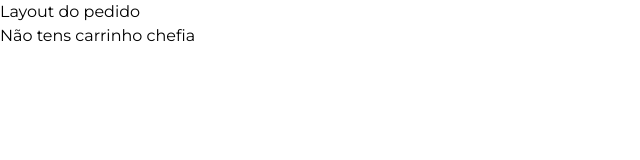
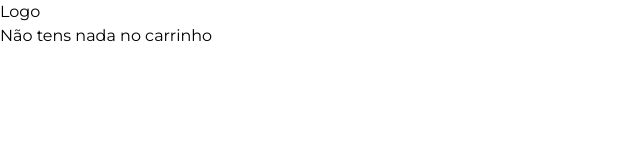
Before and after one commit to KevinADemetro/cerberus, a Next.js app: page /carrinho in a window 1280 px wide. Shown: the top 160 px of the page, without its empty margins (0-640 px from the left). Built offline with nearby package versions, Linux system fonts and the light colour scheme; no server answers; the database is empty.

Commit message:
ajusta imagens

```diff
--- a/package.json
+++ b/package.json
@@ -4,6 +4,7 @@
   "private": true,
   "scripts": {
     "dev": "next dev",
+    "lan": "npm run dev -- --hostname 0.0.0.0",
     "build": "next build",
     "start": "next start",
     "lint": "next lint",
--- a/src/app/(pedido)/carrinho/page.tsx
+++ b/src/app/(pedido)/carrinho/page.tsx
@@ -37,7 +37,7 @@ async function Page() {
           </div>
         </>
       ) : (
-        <p>Não tens carrinho chefia</p>
+        <p>Não tens nada no carrinho</p>
       )}
     </>
   );
--- a/src/app/(pedido)/layout.tsx
+++ b/src/app/(pedido)/layout.tsx
@@ -1,7 +1,10 @@
+import Link from "next/link";
 function PedidoLayout({ children }: { children: React.ReactNode }) {
   return (
     <>
-      <h1>Layout do pedido</h1>
+      <Link href="/">
+        <h1>Logo</h1>
+      </Link>
       <div>{children}</div>
     </>
   );
--- a/src/components/AddedToCartModal.tsx
+++ b/src/components/AddedToCartModal.tsx
@@ -1,9 +1,9 @@
 "use client";
-import { useEffect, useRef } from "react";
+import { useEffect, useState } from "react";
 import SideDrawer, { useSideDrawer } from "./SideDrawer";
 import Link from "next/link";
 import Image from "next/image";
-import { Prisma, ProductColorImage } from "@/generated/prisma";
+import { Prisma } from "@/generated/prisma";
 import { formatCurrency } from "../utils/formatter";
 import { getImageByColorIdAndProductId } from "../utils/productImageColor";
 
@@ -31,12 +31,7 @@ function AddedToCartModalContent({
   }>;
 }) {
   const { open } = useSideDrawer();
-  const image = useRef<ProductColorImage>({
-    id: 0,
-    colorId: 0,
-    productId: 0,
-    imagePath: "",
-  });
+  const [imagePath, setImagePath] = useState("");
 
   useEffect(() => {
     async function fetchImage() {
@@ -44,7 +39,7 @@ function AddedToCartModalContent({
         productVariant.colorId,
         productVariant.productId
       );
-      image.current = img;
+      setImagePath(img.imagePath);
     }
     fetchImage();
     open("addedToCart");
@@ -56,12 +51,9 @@ function AddedToCartModalContent({
         <h2 className="my-2">Adicionado ao carrinho</h2>
         <div className="flex gap-2 text-sm">
           <div className="relative w-1/3">
-            <Image
-              src={image.current.imagePath}
-              alt="foto"
-              fill
-              className="object-cover"
-            />
+            {imagePath !== "" && (
+              <Image src={imagePath} alt="foto" fill className="object-cover" />
+            )}
           </div>
           <ul className="flex flex-col justify-between">
             <li>{productVariant.product.name}</li>
```
